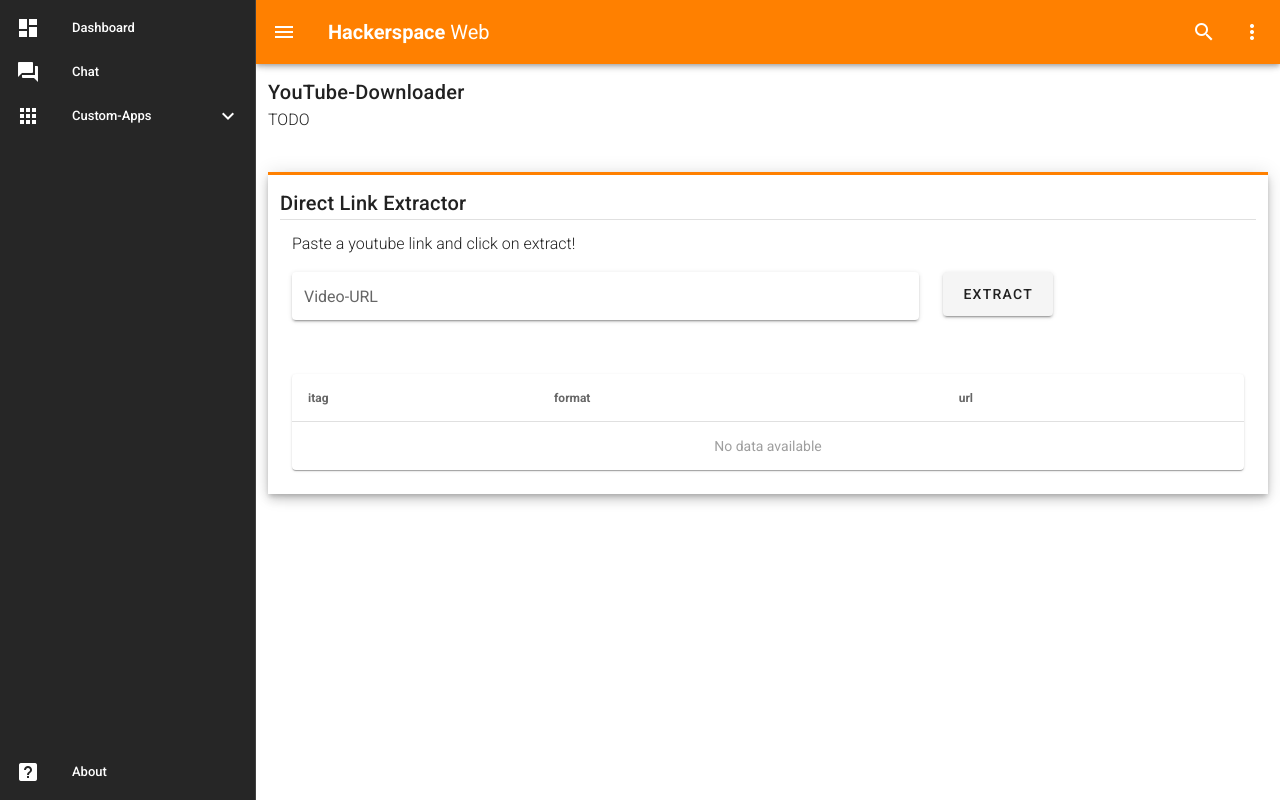
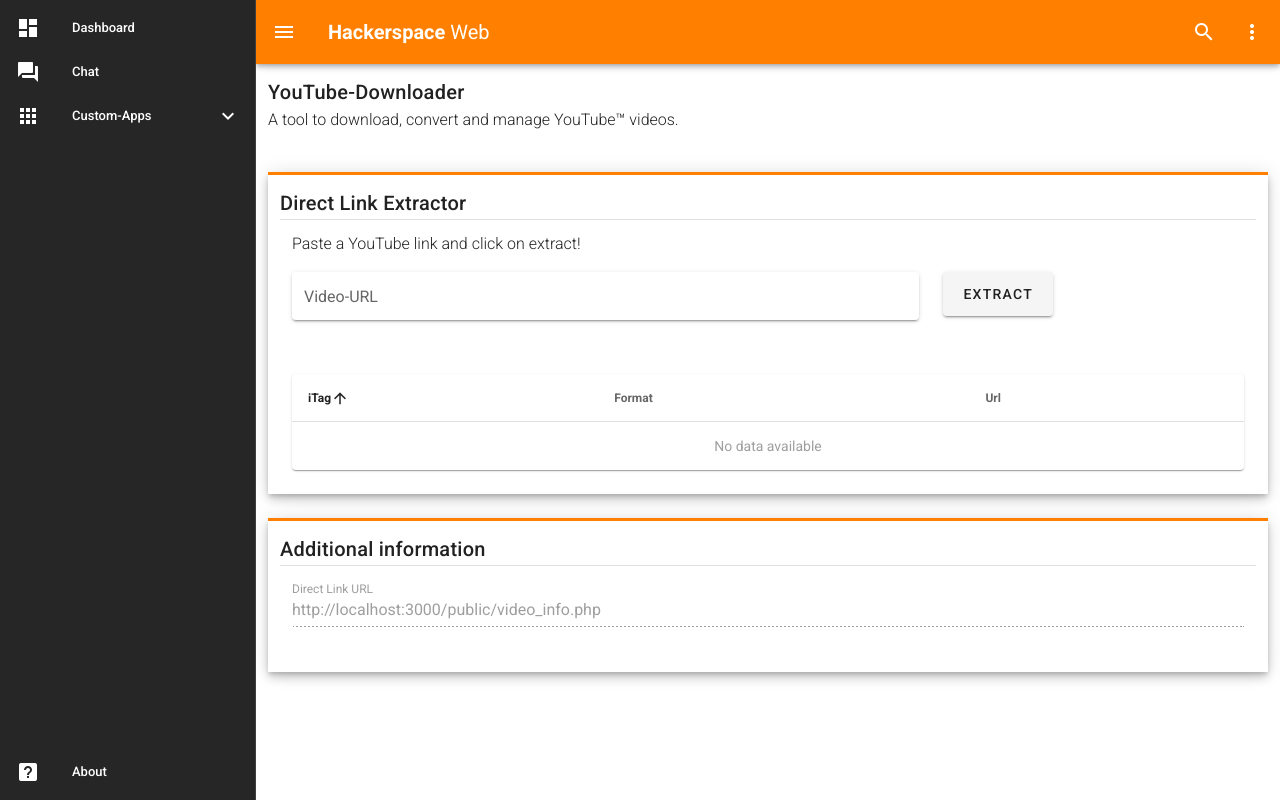
Before and after one commit to open0x20/web-mpwboard, a Vue app: page /#/apps/ytdl in a window 1280 px wide. Built offline with nearby package versions, Linux system fonts and the light colour scheme.

Commit message:
no-ticket: added direct video link extraction to /apps/youtubedl

```diff
--- a/package.json
+++ b/package.json
@@ -8,13 +8,14 @@
     "lint": "vue-cli-service lint"
   },
   "dependencies": {
+    "axios": "^0.19.2",
     "core-js": "^3.6.4",
     "vue": "^2.6.11",
     "vue-class-component": "^7.2.2",
     "vue-property-decorator": "^8.3.0",
     "vue-router": "^3.1.5",
     "vuetify": "^2.2.11",
-    "vuex": "^3.1.2"
+    "vuex": "^3.1.3"
   },
   "devDependencies": {
     "@typescript-eslint/eslint-plugin": "^2.18.0",
--- a/src/store/index.ts
+++ b/src/store/index.ts
@@ -4,8 +4,20 @@
 Vue.use(Vuex);
 
 export default new Vuex.Store({
-  state: {},
-  mutations: {},
+  state: {
+    apis: {
+      apps: {
+        youtubedl: {
+          directLinks: []
+        }
+      }
+    }
+  },
+  mutations: {
+    setAppsYoutubedlDirectLinks: (state, links) => {
+      state.apis.apps.youtubedl.directLinks = links;
+    }
+  },
   actions: {},
   modules: {}
 });
--- a/src/views/apps/YouTubeDL.vue
+++ b/src/views/apps/YouTubeDL.vue
@@ -4,7 +4,7 @@
       <v-row align="center" justify="center">
         <v-col cols="12">
           <h2 class="title">YouTube-Downloader</h2>
-          <p class="font-weight-light">TODO</p>
+          <p class="font-weight-light">A tool to download, convert and manage YouTube&#8482; videos.</p>
         </v-col>
         <v-col cols="12">
           <Sheet title="Direct Link Extractor">
@@ -12,29 +12,60 @@
               <v-row>
                 <v-col cols="12">
                   <p class="font-weight-light">
-                    Paste a youtube link and click on extract!
+                    Paste a YouTube link and click on extract!
                   </p>
                   <v-row>
                     <v-col cols="8">
-                      <v-text-field solo label="Video-URL" hint="Example: https://youtube.com/watch?v=dQw4w9WgXcQ"></v-text-field>
+                      <v-text-field
+                        solo
+                        label="Video-URL"
+                        hint="Example: https://youtube.com/watch?v=dQw4w9WgXcQ"
+                        v-model="inputDirectLinks"
+                      ></v-text-field>
                     </v-col>
-                    <v-col cols="1">
-                      <v-btn class="" large >Extract</v-btn>
+                    <v-col cols="4">
+                      <v-btn class="" large @click="clickOnExtract"
+                        >Extract</v-btn
+                      >
                     </v-col>
                   </v-row>
                 </v-col>
                 <v-col cols="12">
+                  <template>
                     <v-data-table
                       :headers="tableDirectLinks.tableHeaders"
-                          :items="tableDirectLinks.tableData"
+                      :items="getTableDirectLinksData"
                       :sort-by="['itag']"
                       :sort-desc="[false]"
-                          multi-sort
                       hide-default-footer
+                      items-per-page="100"
+                      :loading="tableDirectLinks.isLoading"
                       class="elevation-1"
-                  ></v-data-table>
+                    >
+                      <template v-slot:item.url="{ item }">
+                        <a :href="item.url" target="_blank">
+                          {{
+                            item.url.substr(0, 40) +
+                              "..." +
+                              item.url.substr(-10)
+                          }}</a
+                        >
+                      </template>
+                    </v-data-table>
+                  </template>
                 </v-col>
               </v-row>
+            </v-container>
+          </Sheet>
+        </v-col>
+        <v-col cols="12">
+          <Sheet title="Additional information">
+            <v-container>
+              <v-text-field
+                label="Direct Link URL"
+                value="http://localhost:3000/public/video_info.php"
+                disabled
+              ></v-text-field>
             </v-container>
           </Sheet>
         </v-col>
@@ -45,26 +76,56 @@
 
 <script>
 import Vue from "vue";
+import Axios from "axios";
 import Sheet from "@/components/Sheet.vue";
+import { mapState } from "vuex";
 
 export default Vue.extend({
   name: "YouTubeDL",
   components: { Sheet },
   data: () => ({
-    apiDirectLinksUrl: "http://localhost:3000/public/video_info.php?url=",
+    inputDirectLinks: "",
     tableDirectLinks: {
+      isLoading: false,
       tableHeaders: [
         {
-          text: "itag",
+          text: "iTag",
           align: "start",
-          sortable: false,
+          sortable: true,
           value: "itag"
         },
-        { text: "format", value: "format" },
-        { text: "url", value: "url" }
+        { text: "Format", value: "format" },
+        { text: "Url", value: "url" }
       ],
       tableData: []
+    }
+  }),
+  methods: {
+    onInputChangedDirectLinks: function(event) {
+      console.log(event.target);
+      this.inputDirectLinks = event.target.value;
     },
+    clickOnExtract: function() {
+      this.tableDirectLinks.isLoading = true;
+      Axios.get(
+        "http://localhost:3000/public/video_info.php" +
+          "?url=" +
+          encodeURI(this.inputDirectLinks)
+      )
+        .then(response => {
+          this.$store.state.apis.apps.youtubedl.directLinks =
+            response.data.links;
+          this.tableDirectLinks.isLoading = false;
+        })
+        .catch(error => {
+          this.$store.state.apis.apps.youtubedl.directLinks = [];
+          this.tableDirectLinks.isLoading = false;
+          console.log(error);
+        });
+    }
+  },
+  computed: mapState({
+    getTableDirectLinksData: state => state.apis.apps.youtubedl.directLinks
   })
 });
 </script>
```
Also changed, not shown: 1 other file (tests, documents, lock files or other folders). Lines whose indentation alone changed are shown as unchanged.
